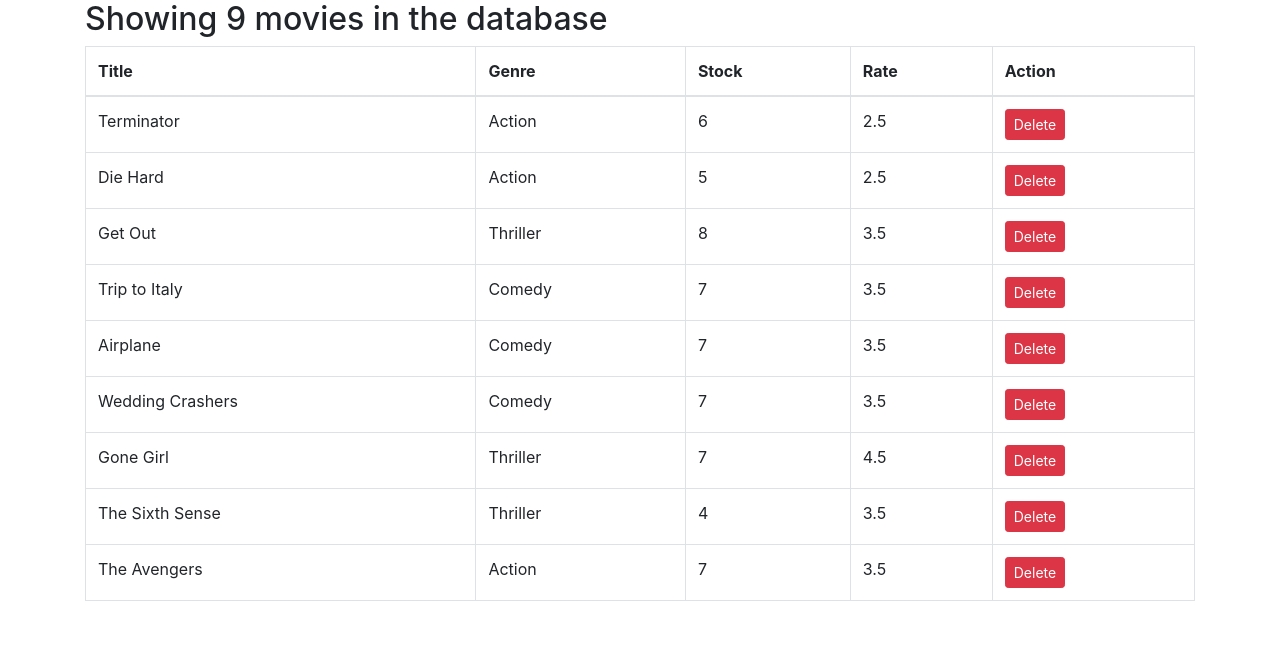
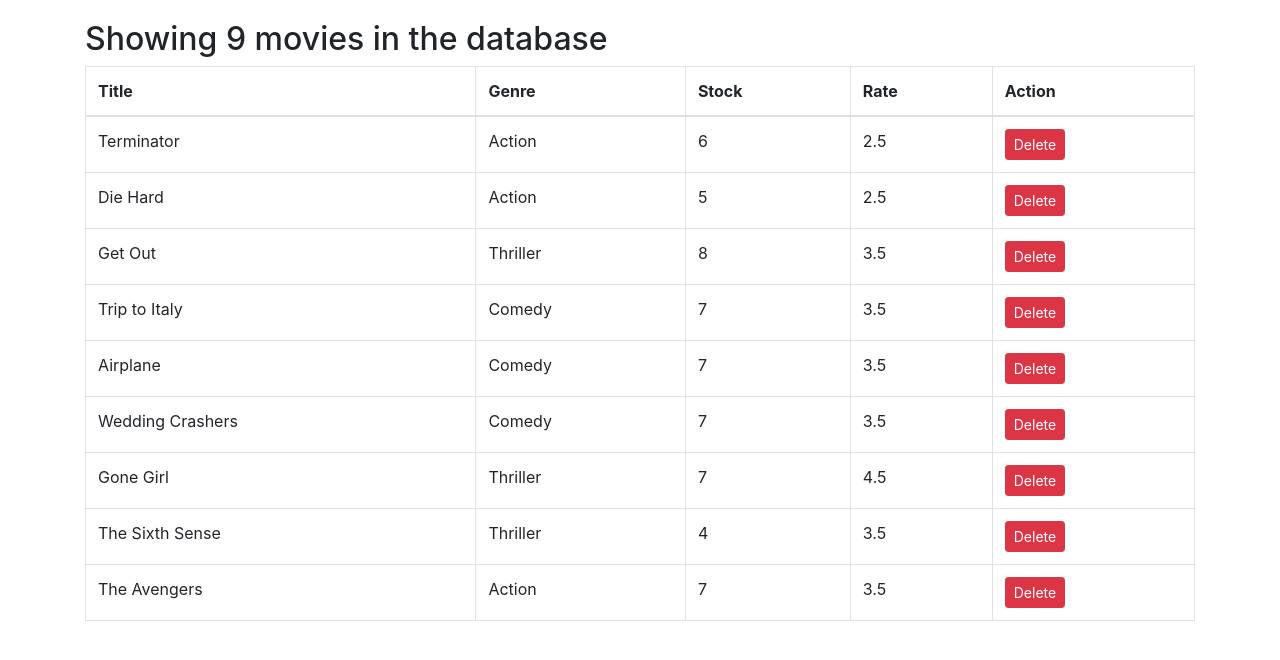
Before and after one commit to jerin007/vidly, a React (Create React App) app: page / in a window 1280 px wide. Shown: the top 660 px of the page. Built offline with nearby package versions, Linux system fonts and the light colour scheme.

Commit message:
comitted from home

```diff
--- a/src/components/movies.jsx
+++ b/src/components/movies.jsx
@@ -14,6 +14,10 @@
         this.setState({ movies: updatedMovie });
     }
     render() {
+        const {length :count } = this.state.movies;
+        if(count === 0)
+        return <h2>There is no movie in the database!</h2>;
+
         return (
             <div className=''>
                 {this.renderMovies()}
--- a/src/index.css
+++ b/src/index.css
@@ -1,5 +1,6 @@
 body {
   margin: 0;
+  padding: 20px 0 0 0;
   font-family: -apple-system, BlinkMacSystemFont, 'Segoe UI', 'Roboto', 'Oxygen',
     'Ubuntu', 'Cantarell', 'Fira Sans', 'Droid Sans', 'Helvetica Neue',
     sans-serif;
```
